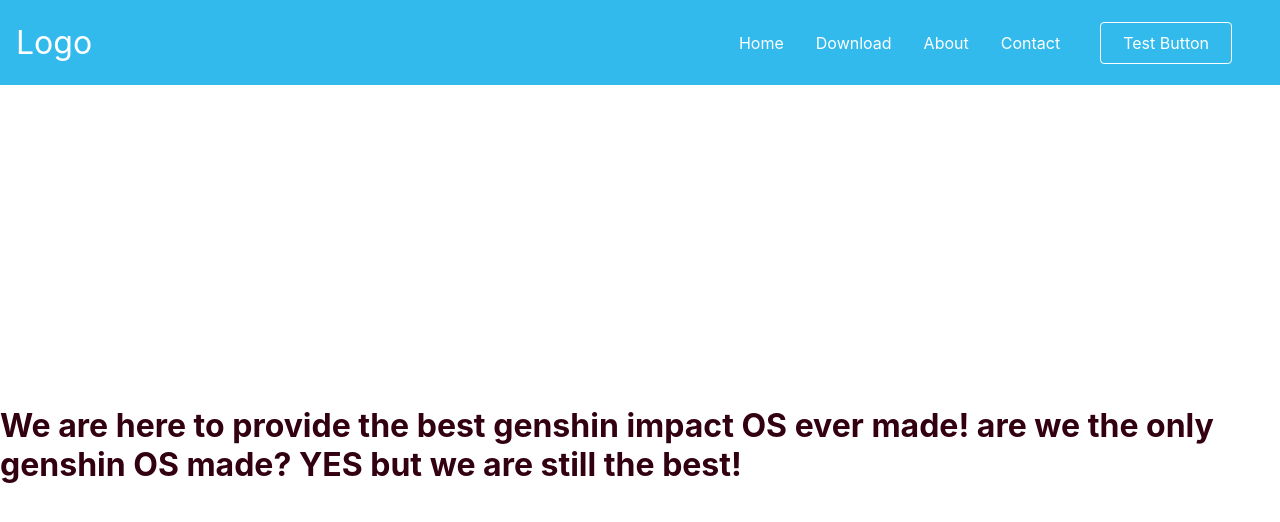
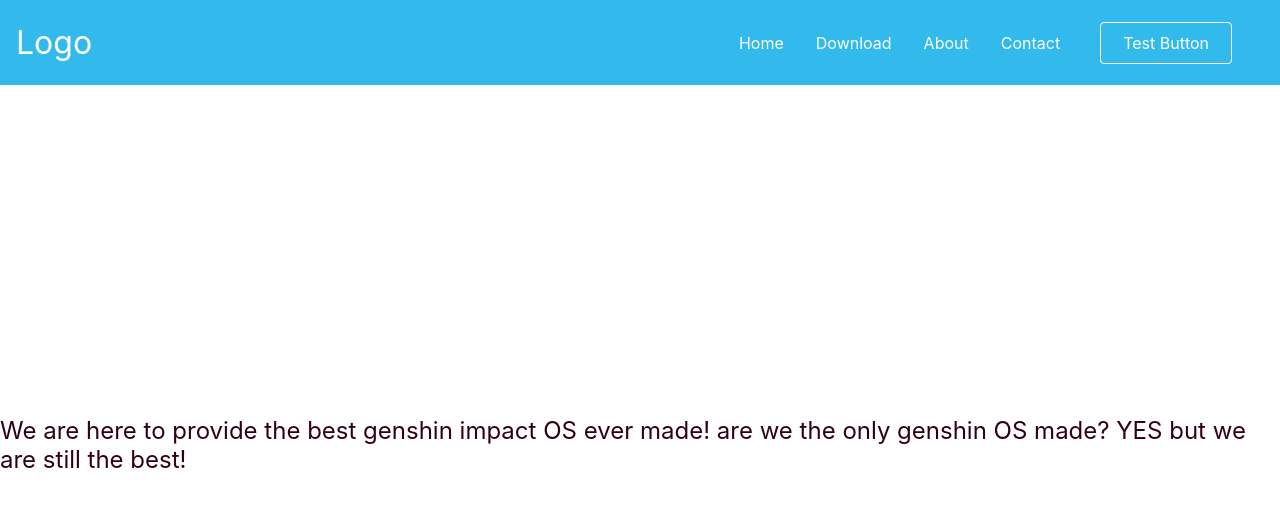
Before and after one commit to Thatguyonfire240/paimon-os, a React (Create React App) app: page /about in a window 1280 px wide. Shown: the top 522 px of the page. Built offline with nearby package versions, Linux system fonts and the light colour scheme.

Commit message:
changed some font sizes

```diff
--- a/src/App.css
+++ b/src/App.css
@@ -94,3 +94,7 @@
   background: transparent;
   padding: 10px 22px;
 }
+
+#text {
+  font-size: 1.5rem;
+}
--- a/src/pages/about.js
+++ b/src/pages/about.js
@@ -3,8 +3,8 @@
         <div>
             <div id="div2">
                 <div id="center">
-                    <h1>We are here to provide the best genshin impact OS ever made!
-                    are we the only genshin OS made? YES but we are still the best! </h1>
+                    <p id="text">We are here to provide the best genshin impact OS ever made!
+                    are we the only genshin OS made? YES but we are still the best! </p>
                 </div>
             </div>
         </div>
--- a/src/pages/contact.js
+++ b/src/pages/contact.js
@@ -8,7 +8,7 @@
                 height: '100vh'
             }}
         >
-           <h1>Contact Us</h1>
+           <p id="text">Contact Us</p>
         </div>
     );
 };
--- a/src/pages/download.js
+++ b/src/pages/download.js
@@ -8,7 +8,7 @@
         <div>
             <div id="div2">
                 <div id="center">
-                    <h1>Here is where you download the Distro</h1>
+                    <p id="text">Here is where you download the Distro</p>
                     <Btn>
                         <BtnLink to="./test-file.txt" target="_blank" download>
                                 Test
```
Also changed, not shown: 1 other file (tests, documents, lock files or other folders).
